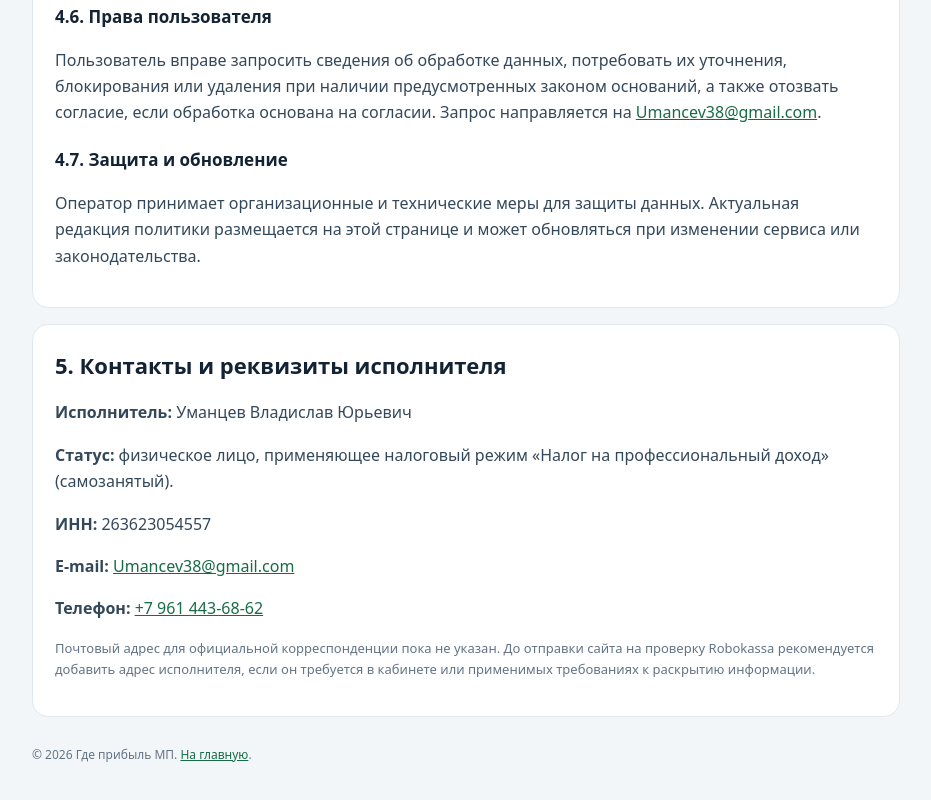
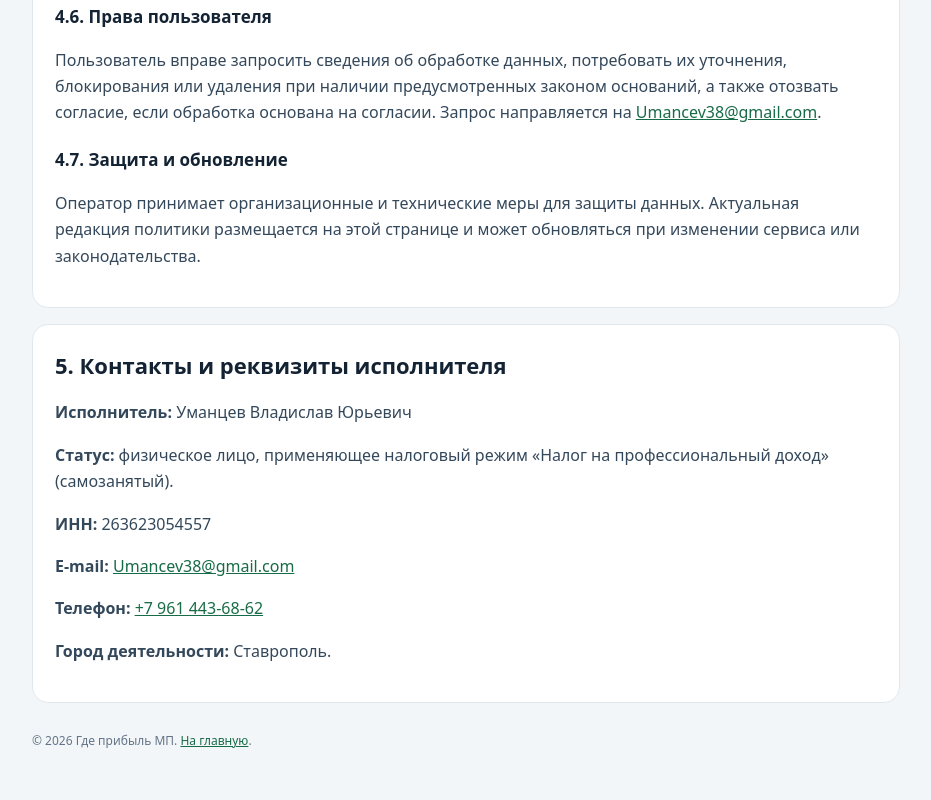
Before and after one commit to umancev38-boop/gde-pribyl-mp, a website: page legal.html in a window 1280 px wide. Shown: the part 3555-4355 px from the top of the page, without its empty margins (174-1105 px from the left). Drawn offline with Linux system fonts and the light colour scheme.

Commit message:
Use city only in self-employed public details; avoid publishing residential address

```diff
--- a/legal.html
+++ b/legal.html
@@ -42,5 +42,5 @@ footer{max-width:900px;margin:20px auto 36px;padding:0 16px;color:var(--muted);f
 <h3>4.5. Сроки хранения и уничтожение</h3><p>Данные хранятся не дольше, чем необходимо для целей обработки, исполнения договора и соблюдения требований законодательства. После достижения целей или отзыва согласия данные удаляются либо обезличиваются, если отсутствуют законные основания для продолжения обработки.</p>
 <h3>4.6. Права пользователя</h3><p>Пользователь вправе запросить сведения об обработке данных, потребовать их уточнения, блокирования или удаления при наличии предусмотренных законом оснований, а также отозвать согласие, если обработка основана на согласии. Запрос направляется на <a href="mailto:Umancev38@gmail.com">Umancev38@gmail.com</a>.</p>
 <h3>4.7. Защита и обновление</h3><p>Оператор принимает организационные и технические меры для защиты данных. Актуальная редакция политики размещается на этой странице и может обновляться при изменении сервиса или законодательства.</p></section>
-<section class="doc" id="contacts"><h2>5. Контакты и реквизиты исполнителя</h2><p><b>Исполнитель:</b> Уманцев Владислав Юрьевич</p><p><b>Статус:</b> физическое лицо, применяющее налоговый режим «Налог на профессиональный доход» (самозанятый).</p><p><b>ИНН:</b> 263623054557</p><p><b>E-mail:</b> <a href="mailto:Umancev38@gmail.com">Umancev38@gmail.com</a></p><p><b>Телефон:</b> <a href="tel:+79614436862">+7 961 443-68-62</a></p><p class="muted">Почтовый адрес для официальной корреспонденции пока не указан. До отправки сайта на проверку Robokassa рекомендуется добавить адрес исполнителя, если он требуется в кабинете или применимых требованиях к раскрытию информации.</p></section>
+<section class="doc" id="contacts"><h2>5. Контакты и реквизиты исполнителя</h2><p><b>Исполнитель:</b> Уманцев Владислав Юрьевич</p><p><b>Статус:</b> физическое лицо, применяющее налоговый режим «Налог на профессиональный доход» (самозанятый).</p><p><b>ИНН:</b> 263623054557</p><p><b>E-mail:</b> <a href="mailto:Umancev38@gmail.com">Umancev38@gmail.com</a></p><p><b>Телефон:</b> <a href="tel:+79614436862">+7 961 443-68-62</a></p><p><b>Город деятельности:</b> Ставрополь.</p></section>
 </main><footer>© 2026 Где прибыль МП. <a href="/">На главную</a>.</footer></body></html>
```
